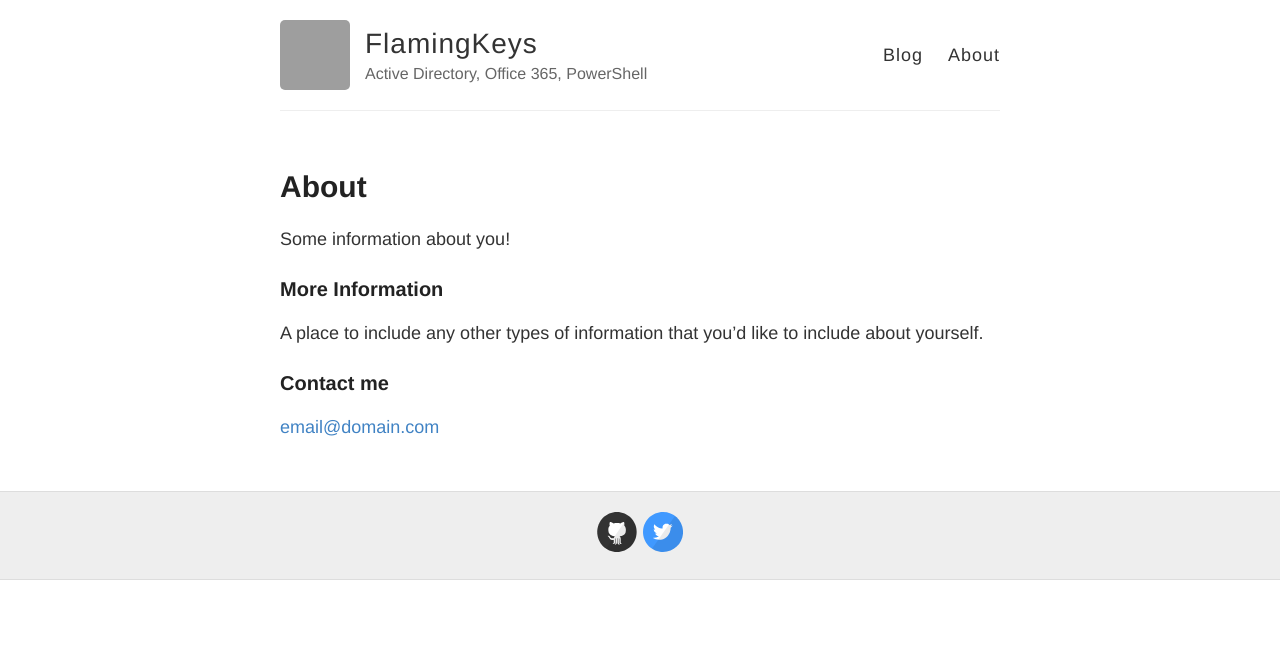
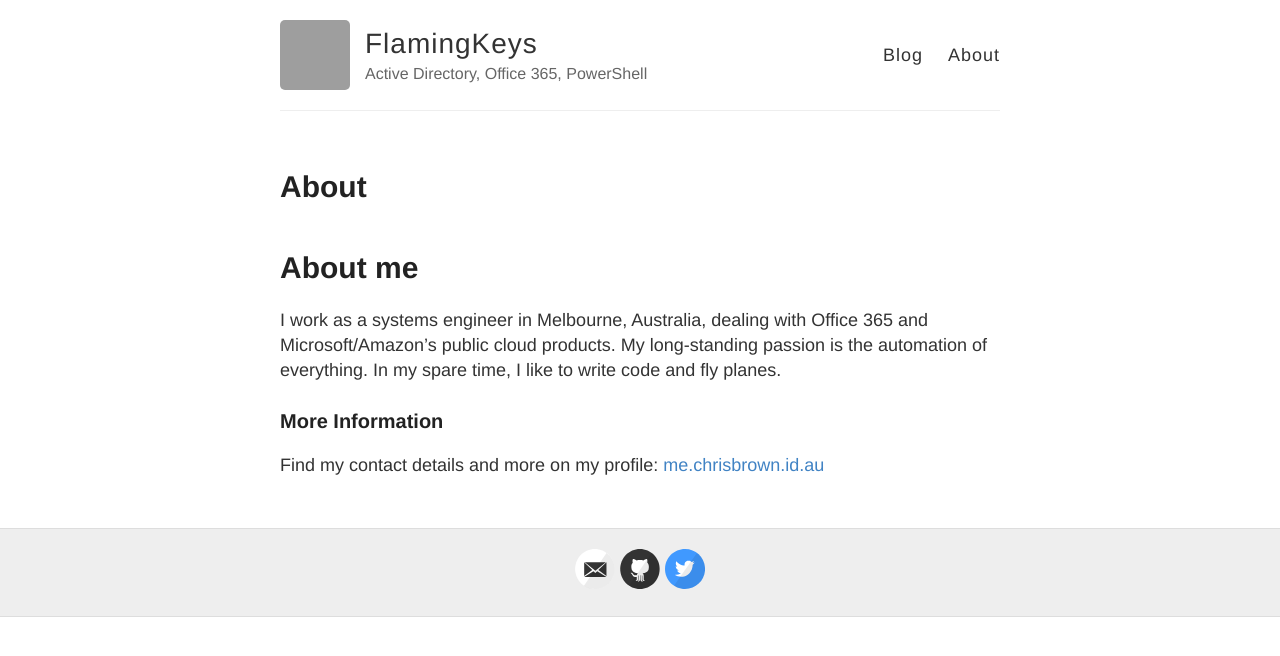
Before and after one commit to chrisbrownie/flamingkeys.com, a Jekyll site: the page built from about.md, in a window 1280 px wide. Shown: the top 656 px of the page. Built offline with Jekyll 4.4.1, drawn with Linux system fonts in a browser that asks for light colours; grey boxes are pictures that could not be loaded.

Commit message:
update about details

```diff
--- a/_config.yml
+++ b/_config.yml
@@ -18,7 +18,7 @@ avatar: https://avatars1.githubusercontent.com/u/5036744?v=4&s=460
 # Includes an icon in the footer for each username you enter
 footer-links:
   dribbble:
-  email:
+  email: chris@flamingkeys.com
   facebook:
   flickr:
   github: chrisbrownie
--- a/about.md
+++ b/about.md
@@ -4,12 +4,11 @@ title: About
 permalink: /about/
 ---
 
-Some information about you!
+# About me
+
+I work as a systems engineer in Melbourne, Australia, dealing with Office 365 and Microsoft/Amazon's public cloud products. My long-standing passion is the automation of everything. In my spare time, I like to write code and fly planes.
+
 
 ### More Information
 
-A place to include any other types of information that you'd like to include about yourself.
-
-### Contact me
-
-[email@domain.com](mailto:email@domain.com)
+Find my contact details and more on my profile: [me.chrisbrown.id.au](https://me.chrisbrown.id.au)
```
